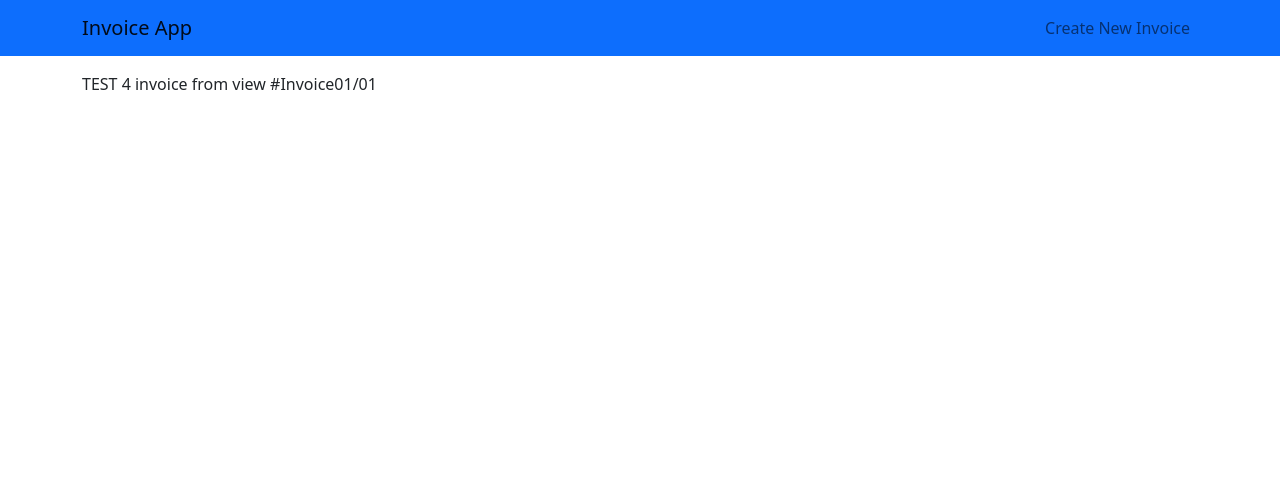
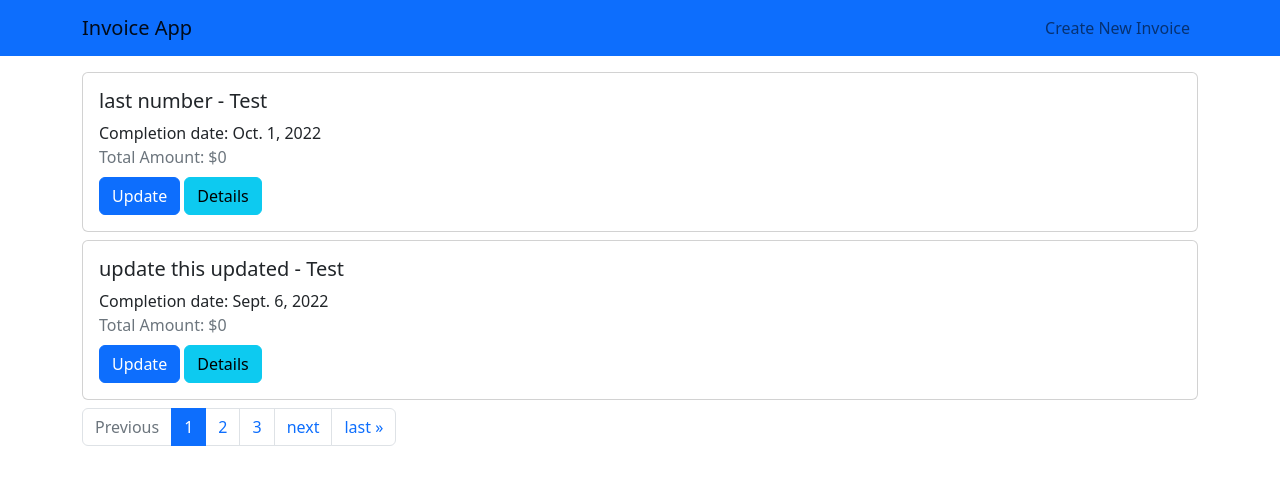
Before and after one commit to Danielmbuthia/invoice_app_django, a Django app: page /invoices/ in a window 1280 px wide. Shown: the top 485 px of the page. Run offline with Django 4.2, Linux system fonts and the light colour scheme; a user stored in the database is signed in; data comes from the database, SQL or seed files in the repository.

Commit message:
paginations

```diff
--- a/invoice_project/urls.py
+++ b/invoice_project/urls.py
@@ -24,9 +24,8 @@ urlpatterns = [
     path('admin/', admin.site.urls),
     path('', views.hello_world),
     path('invoices/', include(('invoices.urls', 'invoices'), namespace='invoices'))
-]
+]+static(settings.MEDIA_URL, document_root=settings.MEDIA_ROOT)
 
-urlpatterns += static(settings.MEDIA_URL, document_url=settings.MEDIA_ROOT)
 
 admin.site.site_header = 'Invoice Admin System'
 admin.site.index_title = 'Management'
--- a/invoices/templates/invoices/main.html
+++ b/invoices/templates/invoices/main.html
@@ -5,7 +5,68 @@
 {% endblock title %}
 
 {% block content %}
-  {% for invoice in object_list %}
-    {{ invoice.invoice_number }}
-  {% endfor %}
+
+  {% if messages %}
+    {% for message in messages %}
+      {% if message.tags == 'info' %}
+         <div class="alert alert-primary mt-2">
+             {{ message }}
+         </div>
+      {% endif %}
+    {% endfor %}
+  {% endif %}
+
+  {% if object_list %}
+      {% for invoice in object_list %}
+          <div class="card mb-2" style="width:100%">
+              <div class="card-body">
+                  <h5>{{ invoice.invoice_number }} - {{ invoice.receiver.name }}</h5>
+                  <div class="card-text">
+                     Completion date: {{ invoice.completion_date}}
+                  </div>
+                  <div class="text-muted">
+                      Total Amount: ${{ invoice.total_amount }}
+                  </div>
+                  <div class="mt-2">
+                      {% if not invoice.closed %}
+                        <a href="{% url 'invoices:update_invoice' invoice.pk %}" class="btn btn-primary">Update</a>
+                      {% endif %}
+                      <a href="{% url 'invoices:simple_template' invoice.pk %}" class="btn btn-info">Details</a>
+                  </div>
+            </div>
+          </div>
+     {% endfor %}
+  {% else %}
+      <h3>No invoices created </h3>
+  {% endif %}
+
+   {% if is_paginated %}
+      <nav aria-label=" invoice pagination">
+          <ul class="pagination">
+
+                <li class="page-item {% if page_obj.has_previous %} {% else %} disabled {% endif %}">
+                  <a {% if page_obj.has_previous %}
+                     href="?page={{ page_obj.previous_page_number }}"
+                     {% endif %}
+                     class="page-link" tabindex="-1">Previous</a>
+                </li>
+
+                {% for page in paginator.page_range %}
+                  <li class="page-item">
+                    <a class="page-link {% if page_obj.number == page %} active {% endif %}" href="?page={{ page }}">{{page}}</a>
+                 </li>
+                {% endfor%}
+
+              {% if page_obj.has_next %}
+                 <li class="page-item">
+                    <a class="page-link" href="?page={{ page_obj.next_page_number }}">next</a>
+                 </li>
+                 <li class="page-item">
+                    <a class="page-link" href="?page={{ page_obj.paginator.num_pages }}">last &raquo;</a>
+                 </li>
+              {% endif %}
+
+          </ul>
+    </nav>
+   {% endif %}
 {% endblock content %}
--- a/invoices/urls.py
+++ b/invoices/urls.py
@@ -4,5 +4,7 @@ from invoices import views
 
 urlpatterns = [
     path('', views.InvoiceListView.as_view(), name='main'),
-    path('create', views.InvoiceFormView.as_view(), name='create'),
+    path('create/', views.InvoiceFormView.as_view(), name='create'),
+    path('<pk>/', views.InvoiceTemplateView.as_view(), name='simple_template'),
+    path('<pk>/update/', views.InvoiceUpdateTemplate.as_view(), name='update_invoice'),
 ]
--- a/invoices/views.py
+++ b/invoices/views.py
@@ -1,8 +1,9 @@
+from django.contrib import messages
 from django.shortcuts import render, get_object_or_404
 
 # Create your views here.
-from django.urls import reverse_lazy
-from django.views.generic import ListView, FormView
+from django.urls import reverse_lazy, reverse
+from django.views.generic import ListView, FormView, TemplateView, DetailView, UpdateView
 
 from invoices.forms import InvoiceForm
 from invoices.models import Invoice
@@ -11,6 +12,7 @@ from profiles.models import Profile
 
 class InvoiceListView(ListView):
     model = Invoice
+    paginate_by = 2
     template_name = "invoices/main.html"
 
     def get_queryset(self):
@@ -22,11 +24,32 @@ class InvoiceListView(ListView):
 class InvoiceFormView(FormView):
     form_class = InvoiceForm
     template_name = 'invoices/create.html'
-    success_url = reverse_lazy('invoices:main')
+    i_instance = None
+
+    def get_success_url(self):
+        return reverse('invoices:simple_template', kwargs={'pk': self.i_instance.pk})
 
     def form_valid(self, form):
         profile = Profile.objects.get(user=self.request.user)
         instance = form.save(commit=False)
         instance.profile = profile
         form.save()
+        self.i_instance = instance
         return super().form_valid(form)
+
+
+class InvoiceTemplateView(DetailView):
+    model = Invoice
+    template_name = 'invoices/simple_template.html'
+
+
+class InvoiceUpdateTemplate(UpdateView):
+    model = Invoice
+    template_name = 'invoices/update.html'
+    form_class = InvoiceForm
+    success_url = reverse_lazy('invoices:main')
+
+    def form_valid(self, form):
+        instance = form.save()
+        messages.info(self.request, f"Invoice updated successfully --- {instance.invoice_number}")
+        return super(InvoiceUpdateTemplate, self).form_valid(form)
--- a/profiles/models.py
+++ b/profiles/models.py
@@ -13,6 +13,8 @@ class Profile(models.Model):
     company_info = models.TextField(max_length=220)
     created_at = models.DateTimeField(auto_now_add=True)
     updated_at = models.DateTimeField(auto_now=True)
+    avatar = models.ImageField(default='images/avatar.png')
+    company_logo = models.ImageField(default='images/no_photo.png')
 
 
     def __str__(self):
--- a/receivers/models.py
+++ b/receivers/models.py
@@ -11,6 +11,7 @@ class Receiver(models.Model):
     website = models.URLField(blank=True)
     created_at = models.DateTimeField(auto_now_add=True)
     updated_at = models.DateTimeField(auto_now=True)
+    logo = models.ImageField(default='images/no_photo.png')
 
     def __str__(self):
         return self.name
```
Also changed, not shown: invoices/forms.py (+5 -5 lines), invoices/templates/invoices/simple_template.html (added, +9 -0 lines), invoices/templates/invoices/update.html (added, +13 -0 lines), db.sqlite3.
